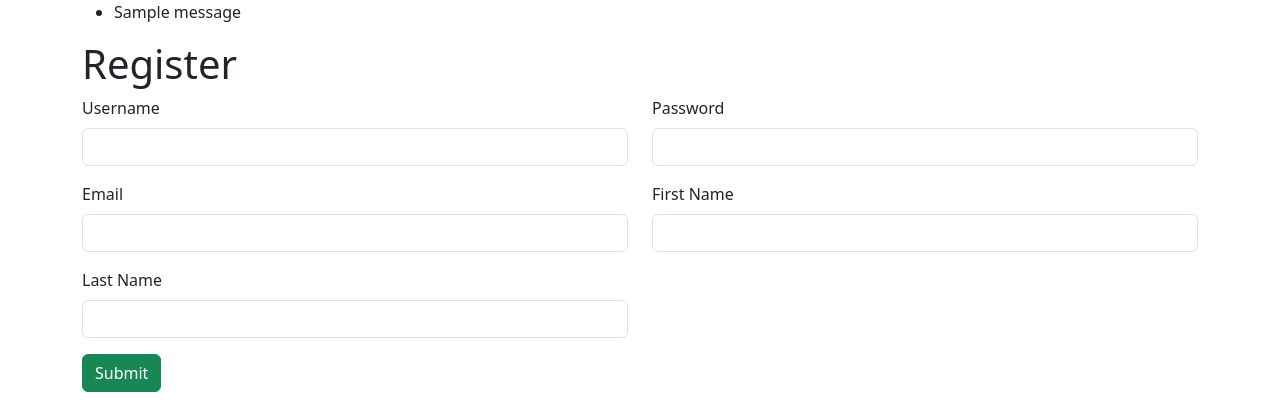
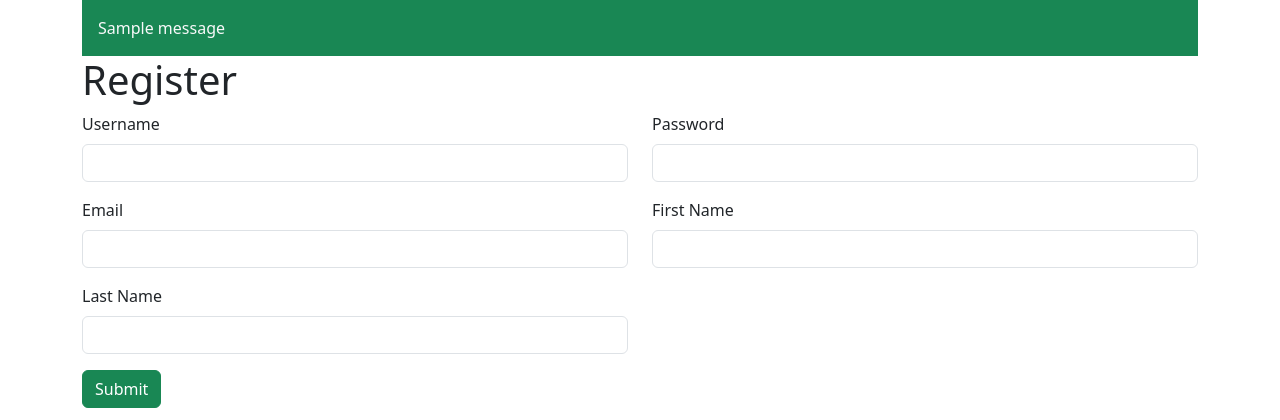
Before and after one commit to eddieaviles357/flask-feedback, a Flask app: page /register in a window 1280 px wide. Shown: the top 420 px of the page. Run offline with Flask 3, Linux system fonts and the light colour scheme; tables that the repository leaves empty hold one stand-in row (values such as "Sample post"); one stand-in notice (Sample message) is shown; some libraries are stand-ins or nearby versions.

Commit message:
updated flash message styles

```diff
--- a/templates/register.html
+++ b/templates/register.html
@@ -6,11 +6,9 @@
 
 {% with messages = get_flashed_messages(with_categories=true) %}
   {% if messages %}
-    <ul class="flash-msg">
     {% for category, message in messages %}
-      <li class="{{ category }}">{{ message }}</li>
+      <div class="text-light p-3 bg-{{ category }}">{{ message }}</div>
     {% endfor %}
-    </ul>
   {% endif %}
 {% endwith %}
 
@@ -23,7 +21,7 @@
             if field.widget.input_type != 'hidden' %}
             <div class="form-group mb-3 col-sm-6">
 
-                {{ field.label(class_="form-label ") }}
+                {{ field.label(class_="form-label") }}
                 {{ field(class_="form-control")}}
                 {% for err in field.errors %}
                     <small class="form-text text-danger">
```
